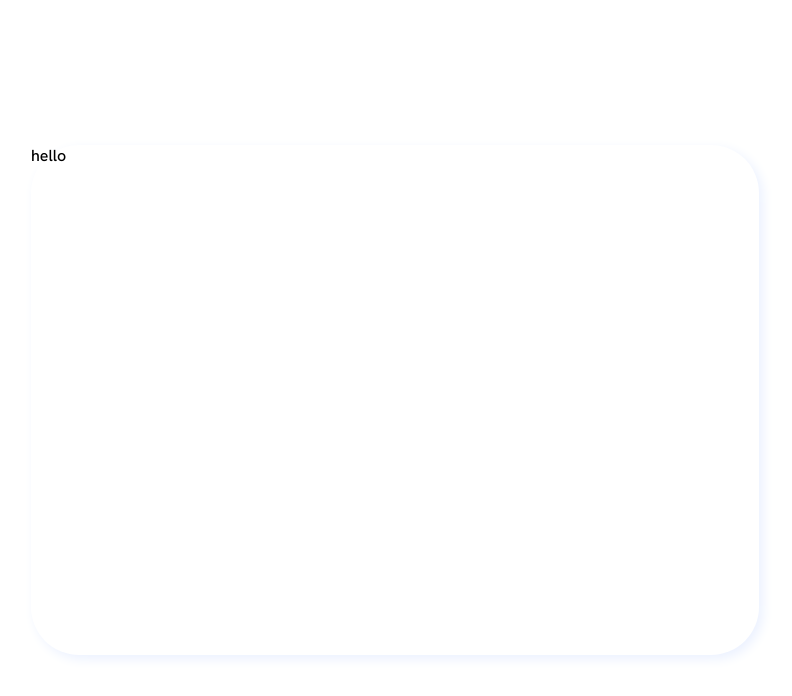
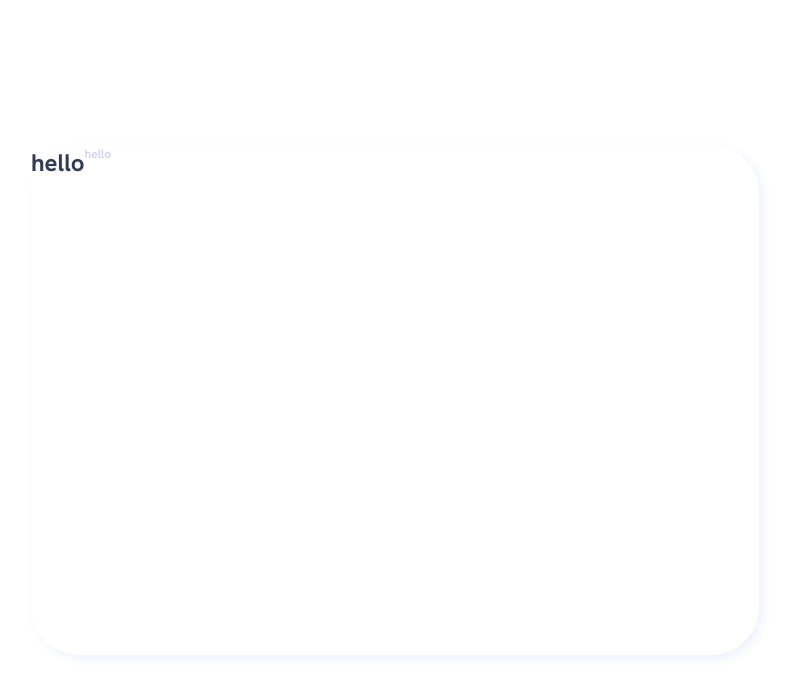
Before and after one commit to palmeiroerick/results-summary-component, a Next.js app: page / in a window 1280 px wide. Shown: the top 696 px of the page, without its empty margins (245-1037 px from the left). Built offline with nearby package versions, Linux system fonts and the light colour scheme.

Commit message:
feat: add text component

```diff
--- a/app/page.tsx
+++ b/app/page.tsx
@@ -1,12 +1,20 @@
 "use client";
 import GlobalStyle from "@/style/GlobalStyle";
 import StyledMain from "@/style/style";
+import Text from "@/components/Text";
 
 const Home = () => {
   return (
     <>
       <GlobalStyle />
-      <StyledMain>hello</StyledMain>
+      <StyledMain>
+          <Text as="h1" fontSize="24px" weight="700" color="--Dark-gray-blue">
+            hello
+          </Text>
+          <Text as="p" fontSize="12px" weight="500" color="--Light-lavender">
+            hello
+          </Text>
+      </StyledMain>
     </>
   );
 };
--- /dev/null
+++ b/components/Text/index.tsx
@@ -0,0 +1,13 @@
+import type { FC } from "react";
+import type { TextProps } from "./types";
+import StyledText from "./style";
+
+const Text: FC<TextProps> = ({ as, children, fontSize, weight, color }) => {
+  return (
+    <StyledText as={as} fontSize={fontSize} weight={weight} color={color}>
+      {children}
+    </StyledText>
+  );
+};
+
+export default Text;
--- /dev/null
+++ b/components/Text/style.tsx
@@ -0,0 +1,11 @@
+import styled from "styled-components";
+import { StyledTextProps } from "./types";
+
+const StyledText = styled.p<StyledTextProps>`
+  font-size: ${({ fontSize }) => fontSize};
+  font-weight: ${({ weight }) => weight};
+  line-height: 1.5;
+  color: ${({ color }) => `var(${color})`};
+`;
+
+export default StyledText;
--- /dev/null
+++ b/components/Text/types.tsx
@@ -0,0 +1,18 @@
+export type StyledTextProps = {
+  fontSize: `${number}px` | `${number}rem`;
+  weight: "500" | "700" | "800";
+  color:
+    | "--Light-red"
+    | "--Orangey-yellow"
+    | "--Green-teal"
+    | "--Cobalt-blue"
+    | "--White"
+    | "--Pale-blue"
+    | "--Light-lavender"
+    | "--Dark-gray-blue";
+};
+
+export type TextProps = StyledTextProps & {
+  as: "h1" | "h2" | "h3" | "h4" | "h5" | "h6" | "p";
+  children: string;
+};
```
